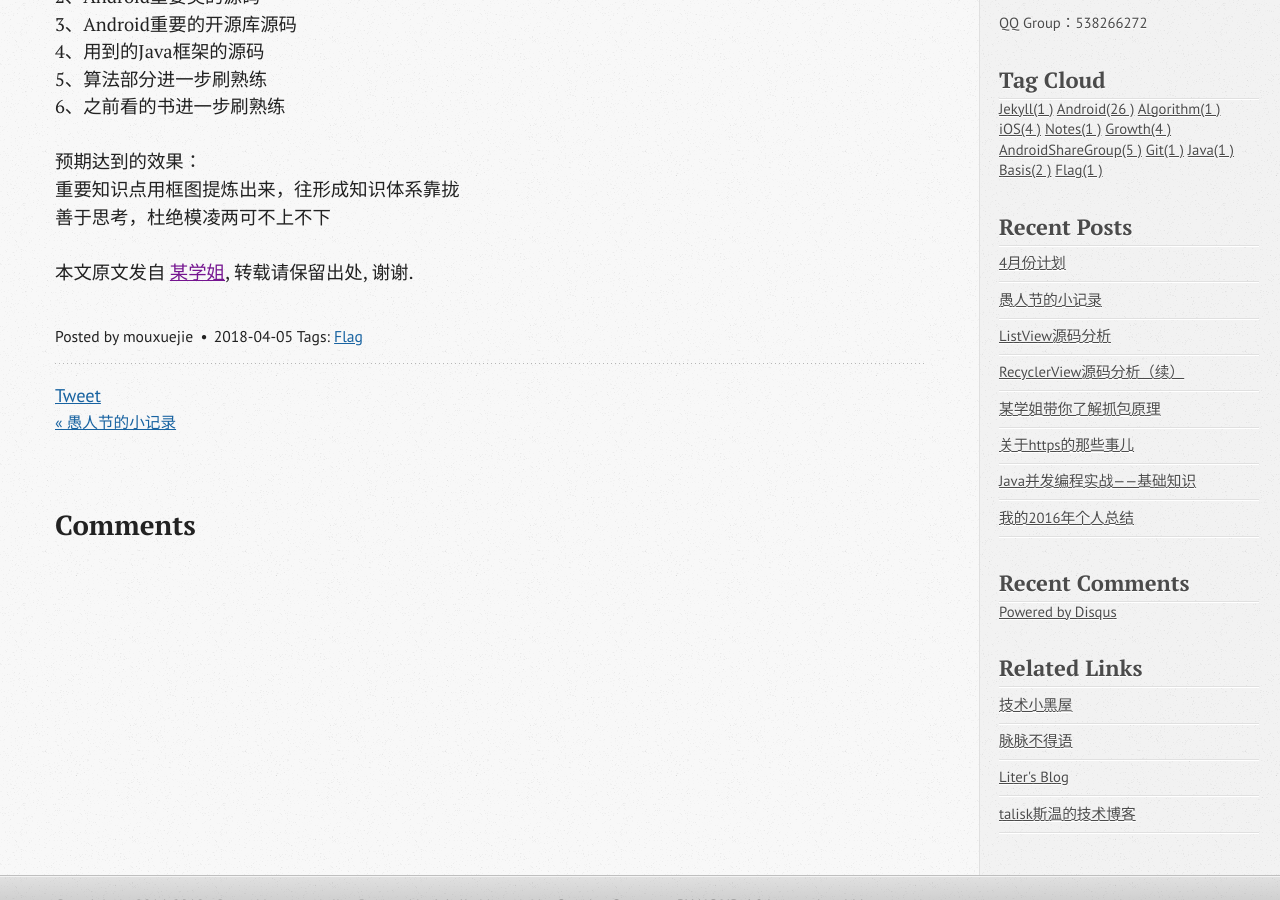
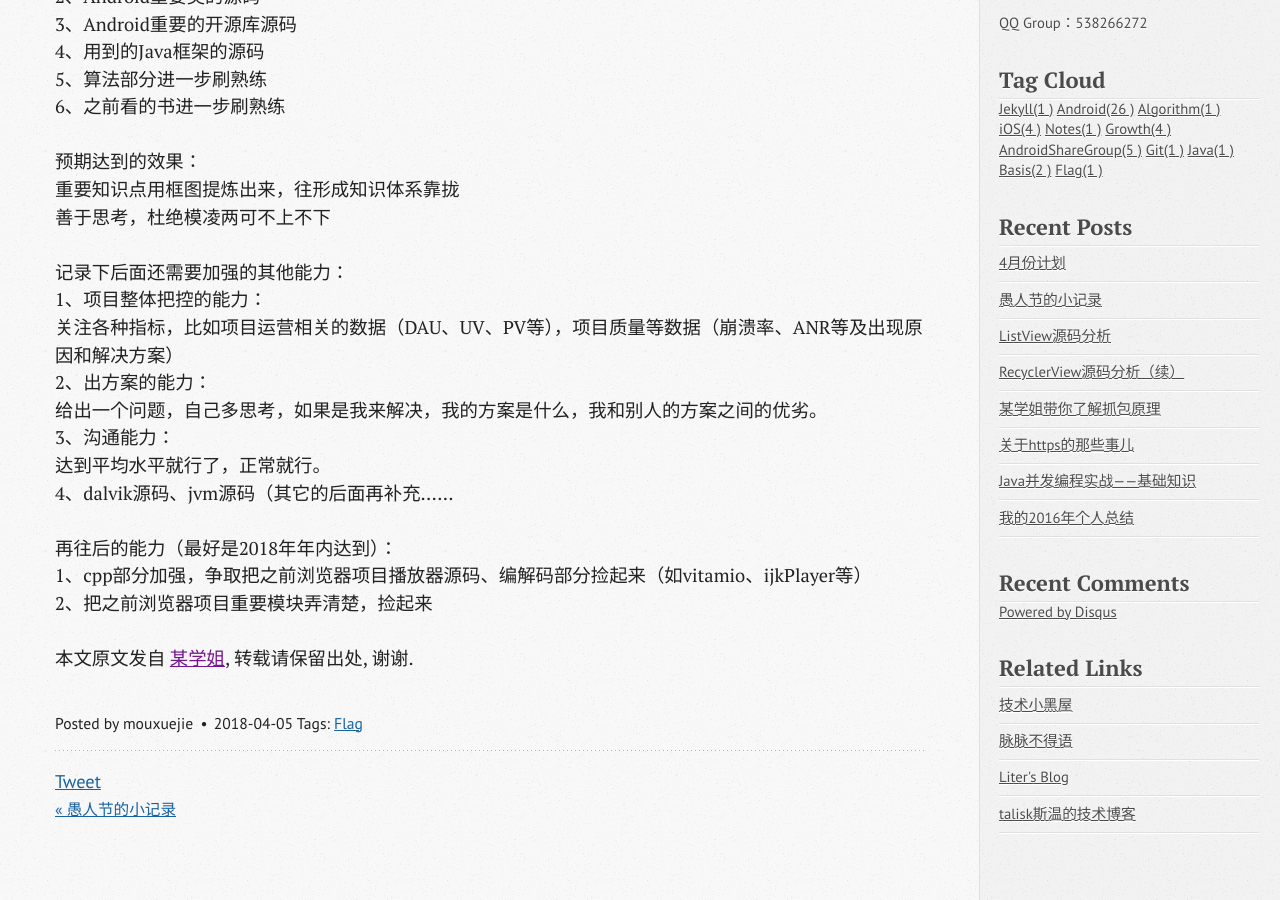
Before and after one commit to wangxinghe/wangxinghe.github.io, a Jekyll site: the page built from _posts/2018-04-05-april-flag.md, in a window 1280 px wide and 900 px high, scrolled down 583 px. Built offline with Jekyll 4.4.1, drawn with Linux system fonts in a browser that asks for light colours; comment, search, counter and statistics services are not loaded.

Commit message:
[update]2018-04-05-april-flag

```diff
--- a/_posts/2018-04-05-april-flag.md
+++ b/_posts/2018-04-05-april-flag.md
@@ -22,3 +22,18 @@ tags: [Flag]
 预期达到的效果：
 重要知识点用框图提炼出来，往形成知识体系靠拢
 善于思考，杜绝模凌两可不上不下
+
+
+记录下后面还需要加强的其他能力：
+1、项目整体把控的能力：
+关注各种指标，比如项目运营相关的数据（DAU、UV、PV等），项目质量等数据（崩溃率、ANR等及出现原因和解决方案）
+2、出方案的能力：
+给出一个问题，自己多思考，如果是我来解决，我的方案是什么，我和别人的方案之间的优劣。
+3、沟通能力：
+达到平均水平就行了，正常就行。
+4、dalvik源码、jvm源码（其它的后面再补充……
+
+
+再往后的能力（最好是2018年年内达到）：
+1、cpp部分加强，争取把之前浏览器项目播放器源码、编解码部分捡起来（如vitamio、ijkPlayer等）
+2、把之前浏览器项目重要模块弄清楚，捡起来
```
